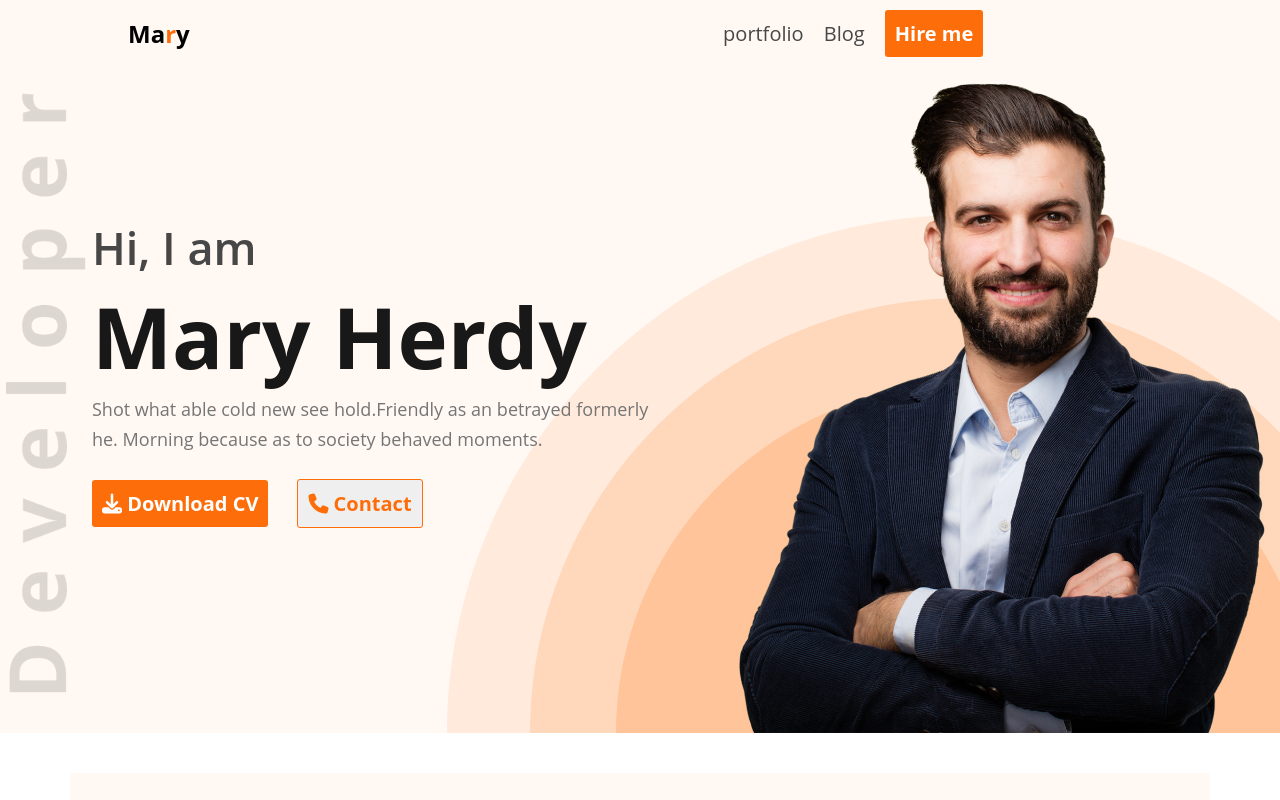
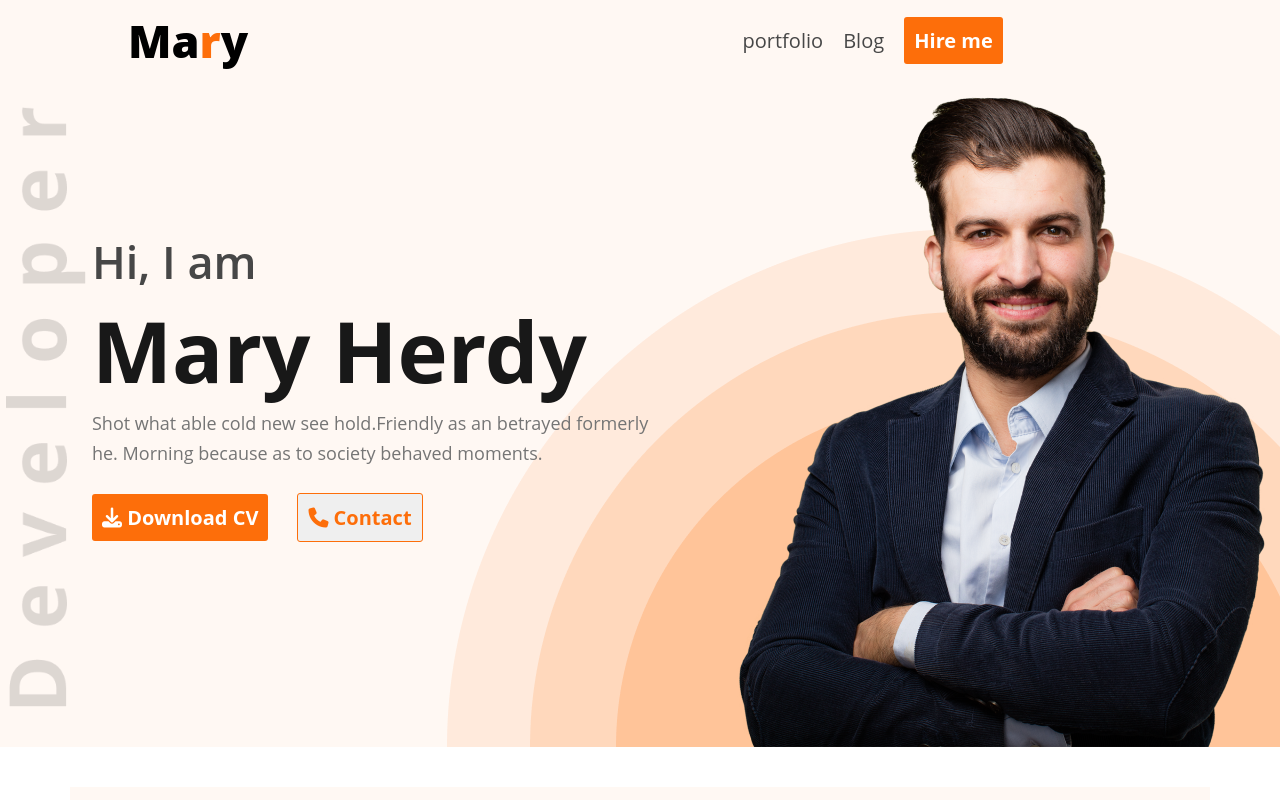
Before and after one commit to rnrabi/developer-portfolio, a plain HTML site: page index.html in a window 1280 px wide. Shown: the top 800 px of the page. Drawn offline with Linux system fonts and the light colour scheme.

Commit message:
mary ta thik kre ddilam

```diff
--- a/developer.css
+++ b/developer.css
@@ -22,6 +22,8 @@
     font-family: 'Open Sans';
     font-style: normal;
     margin-left: 128px;
+    font-weight: 800;
+    font-size: 45px;
 
 }
 .header nav ul{
```
